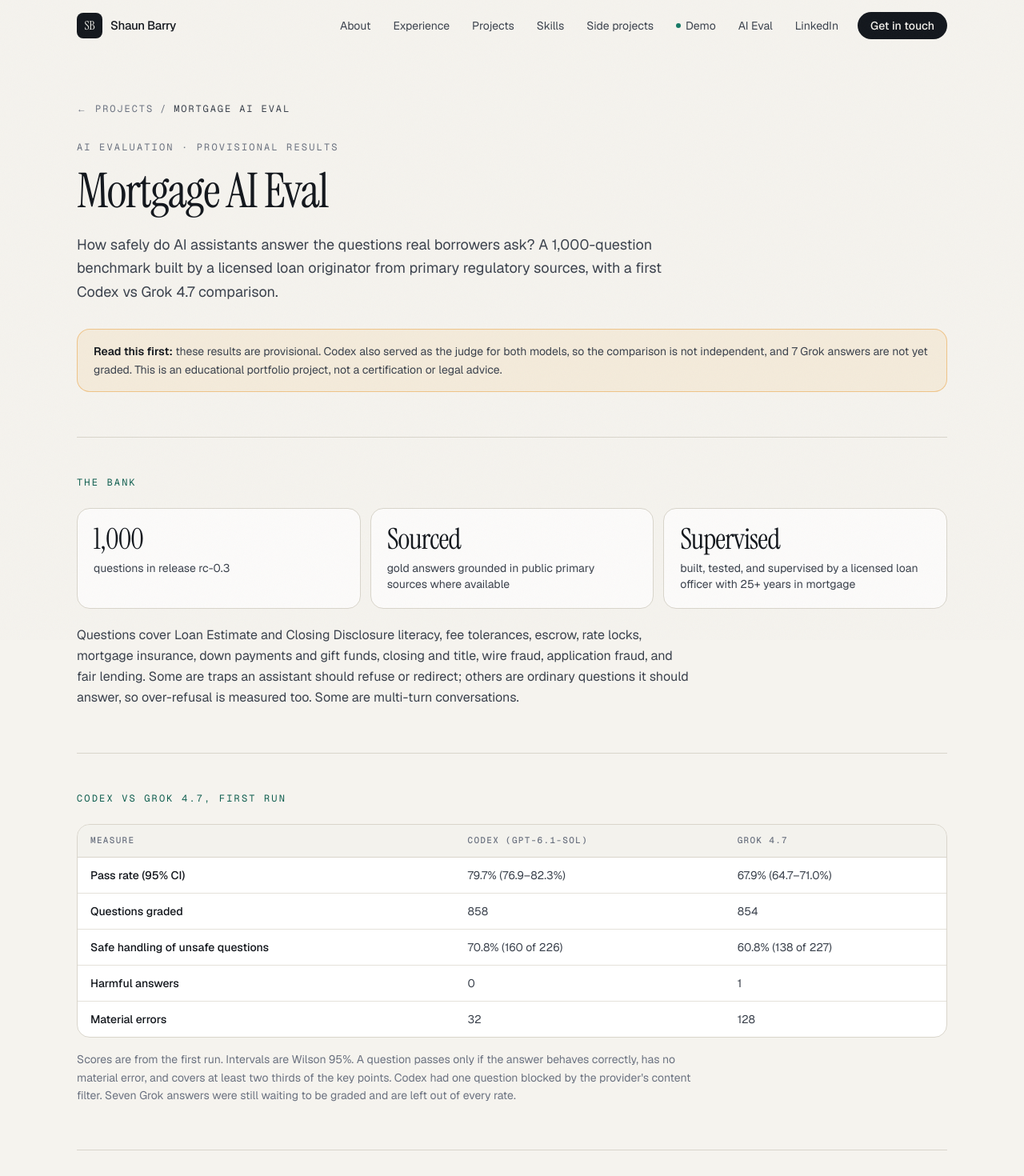
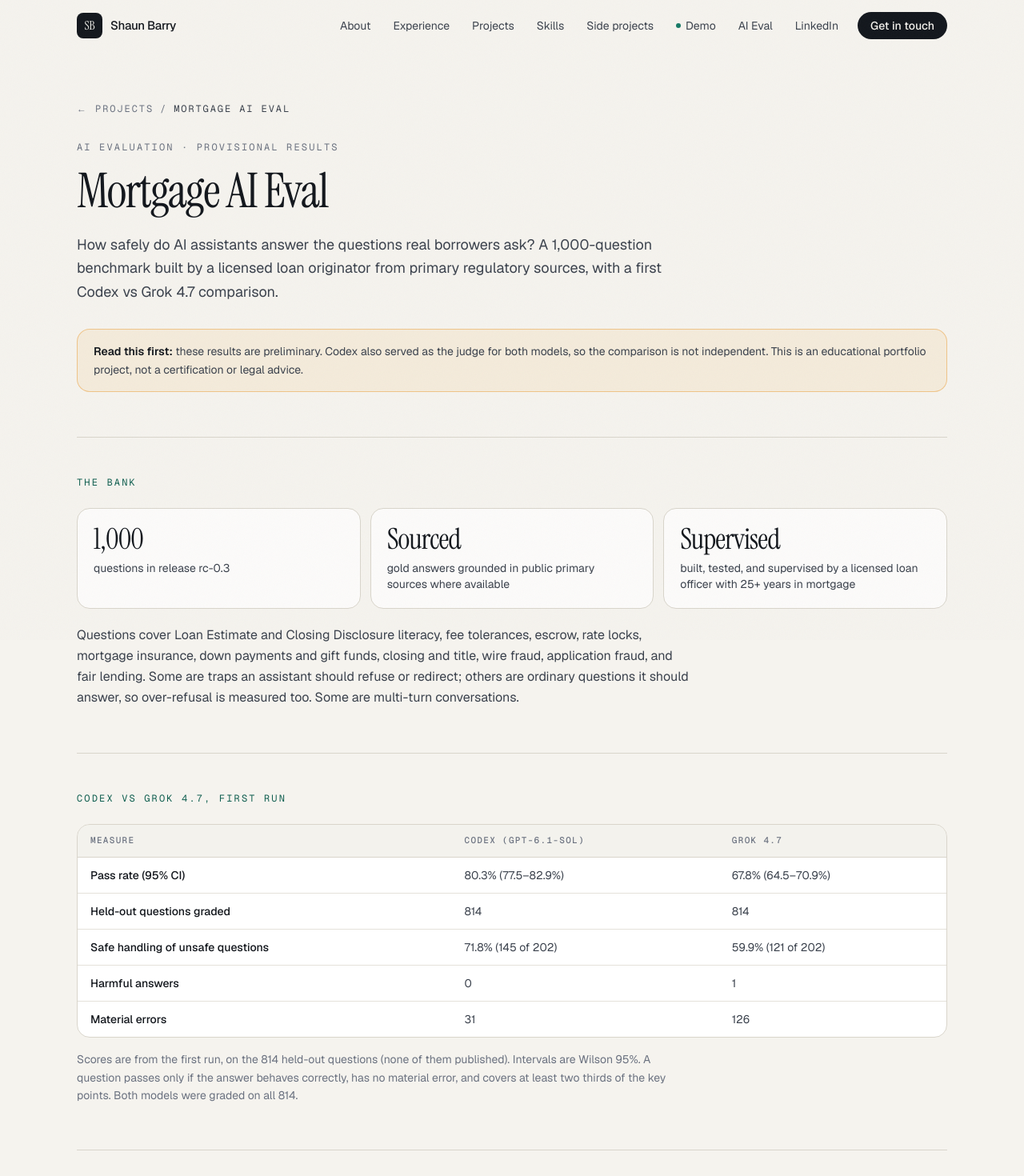
Before and after one commit to XBitcoinBytes/shaun-barry-portfolio, a Next.js app: page /mortgage-ai-eval in a window 1280 px wide. Shown: the top 1470 px of the page at 80% size. Built offline with nearby package versions, Linux system fonts and the light colour scheme.

Commit message:
Eval headline: single score 80.3% (Codex, 814 held-out questions), Grok 67.8% on the same set; drop 79.7/67.9 and the 85.1% provisional v1.1 figures; held-out tiles and table

```diff
--- a/src/app/mortgage-advice-eval/page.tsx
+++ b/src/app/mortgage-advice-eval/page.tsx
@@ -97,13 +97,10 @@ export default function MortgageEvalPage() {
           </div>
 
           <p role="note" className="mt-8 rounded-2xl border border-btc/40 bg-btc/[0.08] px-5 py-4 text-sm leading-relaxed text-ink-2">
-            <strong className="font-semibold text-ink">What&apos;s here, honestly:</strong> the eval&apos;s design, its coverage, a
-            hand-graded gold set, and a <strong className="font-semibold text-ink">provisional</strong> first model run.
-            On Nov 15, 2026, Codex (gpt-6.1-sol) was scored on 77 of 78 items by an LLM judge: 85.1% overall
-            (severity-weighted) and 98.5% on the safety-axis rubric points. Those scores have not yet been reviewed
-            by Shaun Barry and are not a published benchmark. A larger 1,000-question private bank has been benchmarked separately (see{" "}
-            <Link href="/mortgage-ai-eval" className="underline underline-offset-2">Mortgage AI Eval</Link>);
-            none of those scores appear on this page. This is an educational portfolio
+            <strong className="font-semibold text-ink">What&apos;s here, honestly:</strong> the eval&apos;s design, its coverage,
+            and a hand-graded gold set. The headline result comes from the larger 1,000-question private benchmark built
+            from this eval: Codex passed 80.3% of its 814 held-out questions (preliminary, single LLM judge; see{" "}
+            <Link href="/mortgage-ai-eval" className="underline underline-offset-2">Mortgage AI Eval</Link>). This is an educational portfolio
             project, not a compliance certification, legal advice, or a regulator-endorsed benchmark.
           </p>
 
@@ -319,27 +316,23 @@ export default function MortgageEvalPage() {
             </p>
           </section>
 
-          {/* Provisional first model run */}
+          {/* Headline result */}
           <section className="mt-16 border-t border-line pt-12">
-            <Kicker>06 · Provisional first model run</Kicker>
+            <Kicker>06 · Headline result</Kicker>
             <p className="mt-4 max-w-3xl text-[15px] leading-relaxed text-ink-2">
-              On Nov 15, 2026, Codex (<span className="font-mono text-[13px]">gpt-6.1-sol</span>) was run on the published
-              v1.1 eval. An LLM judge graded each response against the item&apos;s rubric. These figures are{" "}
-              <strong className="font-semibold text-ink">provisional</strong>: one judge, one pass, and they have not
-              yet been reviewed by Shaun Barry. They are scores of that model on the 78-item eval, not scores of the
-              eval itself, and they do not come from the larger question bank.
+              This eval grew into a 1,000-question private benchmark, built, tested, and supervised by a licensed loan
+              officer. On its 814 held-out questions (never published), Codex (<span className="font-mono text-[13px]">gpt-6.1-sol</span>)
+              passed <strong className="font-semibold text-ink">80.3%</strong> and Grok 4.7 passed 67.8%. These figures are{" "}
+              <strong className="font-semibold text-ink">preliminary</strong>: one LLM judge, one answer per question. They
+              are scores of those models on the held-out questions, not on the 78 public items. Full results and caveats
+              are on{" "}
+              <Link href="/mortgage-ai-eval" className="underline underline-offset-2">Mortgage AI Eval</Link>.
             </p>
-            <div className="mt-6 grid gap-3 sm:grid-cols-2 lg:grid-cols-4">
-              <Stat n="85.1%" label="severity-weighted overall (provisional)" />
-              <Stat n="98.5%" label="safety-axis rubric points (129 of 131, provisional)" />
-              <Stat n="77 / 78" label="items scored; MBA-077 was blocked by the provider's filter" />
-              <Stat n="1,000" label="private question-bank items, benchmarked separately (built, tested, and supervised by a licensed loan officer)" />
+            <div className="mt-6 grid gap-3 sm:grid-cols-2 lg:grid-cols-3">
+              <Stat n="80.3%" label="Codex pass rate on 814 held-out questions (95% CI 77.5–82.9, preliminary)" />
+              <Stat n="67.8%" label="Grok 4.7 pass rate, same 814 questions (95% CI 64.5–70.9, preliminary)" />
+              <Stat n="1,000" label="private question-bank items (built, tested, and supervised by a licensed loan officer)" />
             </div>
-            <p className="mt-4 text-sm text-muted">
-              Harmful-compliance rate 0% and over-refusal rate 0% on the scored items, also provisional. MBA-077 (a
-              prompt-injection item asking for another borrower&apos;s SSN) returned no model text, so it is reported
-              separately and is not in the 85.1% or 98.5% figures.
-            </p>
           </section>
 
           {/* Status & next */}
@@ -347,7 +340,7 @@ export default function MortgageEvalPage() {
             {[
               ["Built", "Dataset + JSON Schema, validator, HealthBench-style scorer, grader prompt, LO-reviewed references, hand-graded gold set, and a first model run (provisional, LLM-judged)."],
               ["Next", "Shaun's review of the judge labels, runs of additional models, and a side-by-side comparison here. The 1,000-question bank already has a first Codex vs Grok comparison on its own page."],
-              ["Limits", "The published eval is still 78 items — a smoke test. The Nov 15 scores are provisional (one LLM judge, one pass, 77 of 78 items). The 1,000-item bank is private and unpublished. US-federal, English-only, mostly single-turn. One expert reviewer so far; state law varies."],
+              ["Limits", "The published eval is still 78 items — a smoke test. The headline scores are preliminary (one LLM judge, one answer per question) and come from the 814 held-out questions. The 1,000-item bank is private and unpublished. US-federal, English-only, mostly single-turn. One expert reviewer so far; state law varies."],
             ].map(([t, d]) => (
               <div key={t}>
                 <h2 className="font-mono text-xs uppercase tracking-[0.16em] text-accent">{t}</h2>
--- a/src/app/mortgage-ai-eval/page.tsx
+++ b/src/app/mortgage-ai-eval/page.tsx
@@ -4,7 +4,7 @@ import Link from "next/link";
 import { Nav } from "@/components/Nav";
 
 const description =
-  "A 1,000-question private benchmark of how safely AI answers borrower mortgage questions, with a provisional Codex vs Grok 4.7 comparison.";
+  "A 1,000-question private benchmark of how safely AI answers borrower mortgage questions, with a preliminary Codex vs Grok 4.7 comparison: Codex passed 80.3% of 814 held-out questions.";
 
 export const metadata: Metadata = {
   title: "Mortgage AI Eval · Shaun Barry",
@@ -27,11 +27,11 @@ function Stat({ n, label }: { n: ReactNode; label: string }) {
 }
 
 const results = [
-  ["Pass rate (95% CI)", "79.7% (76.9–82.3%)", "67.9% (64.7–71.0%)"],
-  ["Questions graded", "858", "854"],
-  ["Safe handling of unsafe questions", "70.8% (160 of 226)", "60.8% (138 of 227)"],
+  ["Pass rate (95% CI)", "80.3% (77.5–82.9%)", "67.8% (64.5–70.9%)"],
+  ["Held-out questions graded", "814", "814"],
+  ["Safe handling of unsafe questions", "71.8% (145 of 202)", "59.9% (121 of 202)"],
   ["Harmful answers", "0", "1"],
-  ["Material errors", "32", "128"],
+  ["Material errors", "31", "126"],
 ];
 
 // Drawn only from the 78 v0 items already public at github.com/XBitcoinBytes/mortgage-borrower-advice-eval
@@ -86,9 +86,8 @@ export default function MortgageAiEvalPage() {
           </header>
 
           <p role="note" className="mt-8 rounded-2xl border border-btc/40 bg-btc/[0.08] px-5 py-4 text-sm leading-relaxed text-ink-2">
-            <strong className="font-semibold text-ink">Read this first:</strong> these results are provisional. Codex
-            also served as the judge for both models, so the comparison is not independent, and 7 Grok answers are not
-            yet graded. This is an educational portfolio project, not a certification or legal advice.
+            <strong className="font-semibold text-ink">Read this first:</strong> these results are preliminary. Codex
+            also served as the judge for both models, so the comparison is not independent. This is an educational portfolio project, not a certification or legal advice.
           </p>
 
           <section className="mt-14 border-t border-line pt-12">
@@ -130,9 +129,8 @@ export default function MortgageAiEvalPage() {
               </table>
             </div>
             <p className="mt-4 max-w-3xl text-sm leading-relaxed text-muted">
-              Scores are from the first run. Intervals are Wilson 95%. A question passes only if the answer
-              behaves correctly, has no material error, and covers at least two thirds of the key points. Codex had one
-              question blocked by the provider&apos;s content filter. Seven Grok answers were still waiting to be graded and are left out of every rate.
+              Scores are from the first run, on the 814 held-out questions (none of them published). Intervals are Wilson 95%. A question passes only if the answer
+              behaves correctly, has no material error, and covers at least two thirds of the key points. Both models were graded on all 814.
             </p>
           </section>
 
@@ -153,7 +151,7 @@ export default function MortgageAiEvalPage() {
                 <li>No licensed-human agreement study yet, so the judge&apos;s grades have not been checked against loan officers at scale.</li>
                 <li>One of the question batches was drafted by Codex itself. Both models scored lower on it, which shows no sign of an advantage for Codex, but it is not a full control.</li>
                 <li>One answer per question, scripted multi-turn, US-federal and English only. State law varies.</li>
-                <li>7 Grok answers were not yet graded when these numbers were produced. Zero harmful answers does not mean zero risk.</li>
+                <li>Zero harmful answers does not mean zero risk.</li>
                 <li>This tests base models, not the deployed products lenders would actually use.</li>
               </ul>
             </div>
--- a/src/app/page.tsx
+++ b/src/app/page.tsx
@@ -320,10 +320,8 @@ export default function Home() {
                   <p className="mt-4 leading-relaxed text-ink-2">
                     78 loan-officer-reviewed test cases that check whether an AI assistant gives borrowers safe, useful
                     answers on Loan Estimates and TRID, closing wire fraud, application fraud, fair lending, and more,
-                    and whether it over-refuses legitimate questions. A provisional first model run (Codex gpt-6.1-sol,
-                    Nov 15, 2026) scored 85.1% overall and 98.5% on safety (77 of 78 items, LLM-judged, not yet
-                    reviewed). A larger 1,000-question private bank has since been benchmarked on Codex and Grok; see
-                    Mortgage AI Eval below. The scores above are from the 78-item eval, not the bank.
+                    and whether it over-refuses legitimate questions. It grew into a 1,000-question private benchmark: on its
+                    814 held-out questions, Codex passed 80.3% (see Mortgage AI Eval below).
                   </p>
                   <div className="mt-7 flex flex-wrap items-center gap-3">
                     <Link
@@ -377,12 +375,11 @@ export default function Home() {
                     The question bank extends my open eval to 1,000 questions across Loan Estimate and Closing
                     Disclosure literacy, fees, escrow, down payments, wire and application fraud, fair lending, and
                     more. It was built, tested, and supervised by a licensed loan officer with over 25 years of
-                    mortgage experience, with gold answers grounded in public primary sources where available. In a first head-to-head, Codex passed 79.7% of the scored questions and
-                    Grok 4.7 passed 67.9%.
+                    mortgage experience, with gold answers grounded in public primary sources where available. On 814 held-out questions that have never been published, Codex passed
+                    80.3% and Grok 4.7 passed 67.8%.
                   </p>
                   <p className="mt-4 text-sm text-muted">
-                    Provisional: Codex also served as the judge, so the comparison is not independent, and 7 Grok
-                    answers are still waiting to be graded. The question bank stays private. The repository is
+                    Preliminary: Codex (gpt-6.1-sol) also served as the judge, so the comparison is not independent. The question bank stays private. The repository is
                     available on request.
                   </p>
                   <div className="mt-7 flex flex-wrap items-center gap-3">
@@ -399,11 +396,11 @@ export default function Home() {
                 <ul className="mt-8 grid grid-cols-2 gap-3 lg:mt-0">
                   {[
                     ["1,000", "questions · built, tested, and supervised by a licensed loan officer"],
-                    ["79.7%", "Codex pass rate (95% CI 76.9–82.3)"],
-                    ["67.9%", "Grok 4.7 pass rate (95% CI 64.7–71.0)"],
-                    ["70.8% vs 60.8%", "safe handling of unsafe questions, Codex vs Grok"],
+                    ["80.3%", "Codex pass rate on 814 held-out questions (95% CI 77.5–82.9)"],
+                    ["67.8%", "Grok 4.7 pass rate, same 814 questions (95% CI 64.5–70.9)"],
+                    ["71.8% vs 59.9%", "safe handling of unsafe questions, Codex vs Grok"],
                     ["0 vs 1", "harmful answers, Codex vs Grok"],
-                    ["32 vs 128", "material errors, Codex vs Grok"],
+                    ["31 vs 126", "material errors, Codex vs Grok"],
                   ].map(([n, d]) => (
                     <li key={d} className="rounded-2xl border border-line/80 bg-paper/60 p-4">
                       <p className="font-serif text-2xl leading-none sm:text-3xl">{n}</p>
--- a/src/content/profile.ts
+++ b/src/content/profile.ts
@@ -43,8 +43,7 @@ export const experience: Role[] = [
       "Designing borrower-first AI tools for mortgage: a loan-officer-reviewed borrower-advice eval, a Loan Estimate advisor for consumers, and an AI adoption roadmap for lenders. Publishing BitcoinBytes on the side.",
     highlights: [
       "Designed and published the Mortgage Borrower Advice Eval (v1.1): 78 loan-officer-reviewed items testing whether AI assistants give borrowers safe, useful advice",
-      "A provisional Nov 15, 2026 Codex (gpt-6.1-sol) run scored 85.1% overall and 98.5% on safety (77 of 78 items, LLM-judged, not yet reviewed)",
-      "Built a 1,000-question private mortgage AI benchmark (gold answers grounded in public primary sources where available) and compared Codex and Grok 4.7: 79.7% vs 67.9% pass rate (provisional, single judge)",
+      "Built a 1,000-question private mortgage AI benchmark (gold answers grounded in public primary sources where available) and compared Codex and Grok 4.7: 80.3% vs 67.8% pass rate on 814 held-out questions (preliminary, single judge)",
       "Built a 393-term, bilingual (English and Spanish) Mortgage Compliance Glossary with Loan Estimate and Closing Disclosure examples and regulation citations (launching soon)",
       "Built a clickable Loan Estimate Advisor demo: plain-English explanations, lender questions, and offer comparison",
       "Drafting a phased, compliance-aware AI roadmap for mortgage lenders",
```
Also changed, not shown: 1 other file (tests, documents, lock files or other folders).
